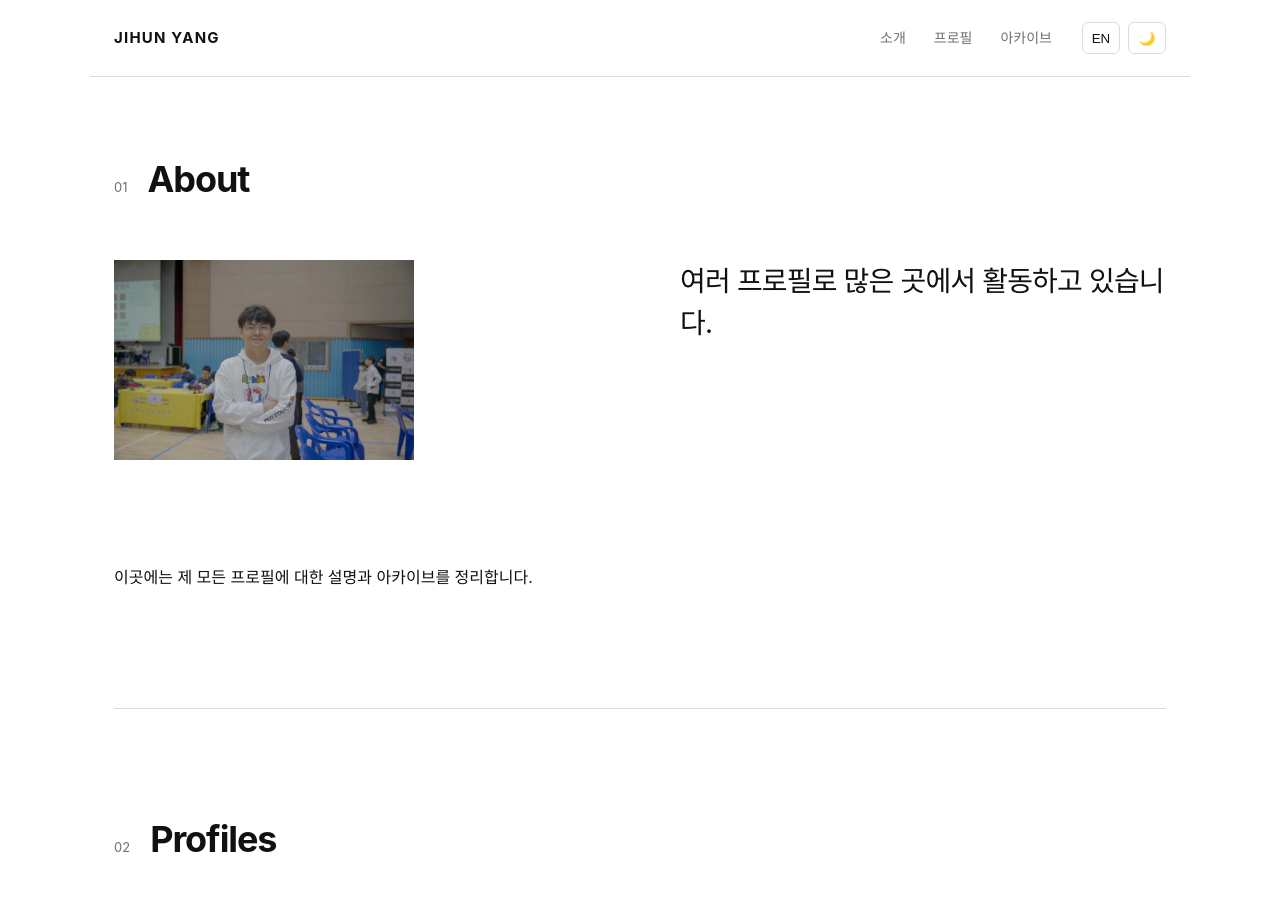
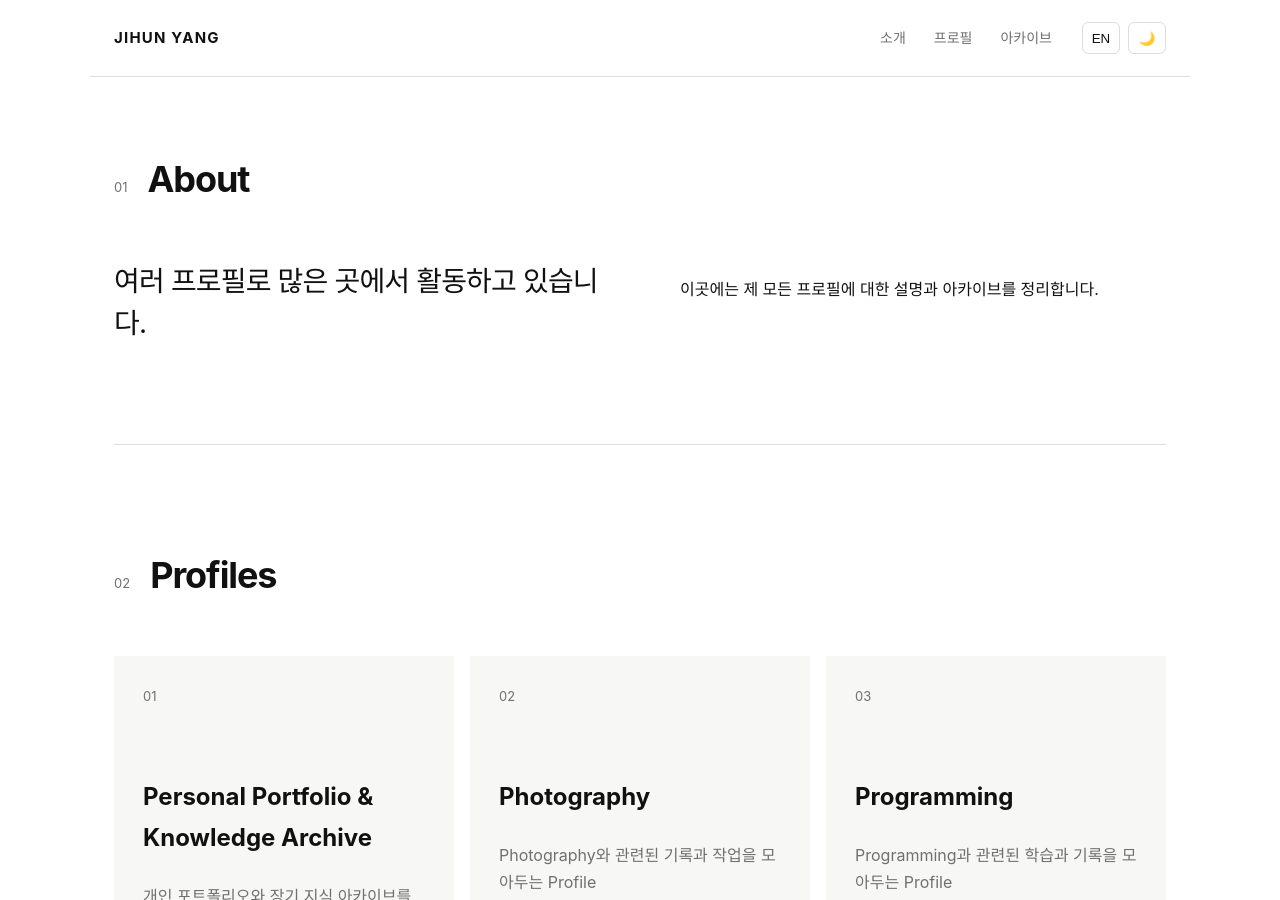
Before and after one commit to JihunYangKR/JihunYangKR.github.io, a Jekyll site: the page built from index.html, in a window 1280 px wide and 900 px high, scrolled down 704 px. Built offline with Jekyll 4.4.1, drawn with Linux system fonts in a browser that asks for light colours.

Commit message:
Update index.html

```diff
--- a/index.html
+++ b/index.html
@@ -78,12 +78,7 @@ layout: null
 
             <div class="about-content">
 
-                <div class="about-image">
-                    <img
-                        src="{{ '/assets/images/DAN02341.jpg' | relative_url }}"
-                        alt="Jihun Yang"
-                    >
-                </div>
+
 
                 <div>
                     <p class="large-text"
```
